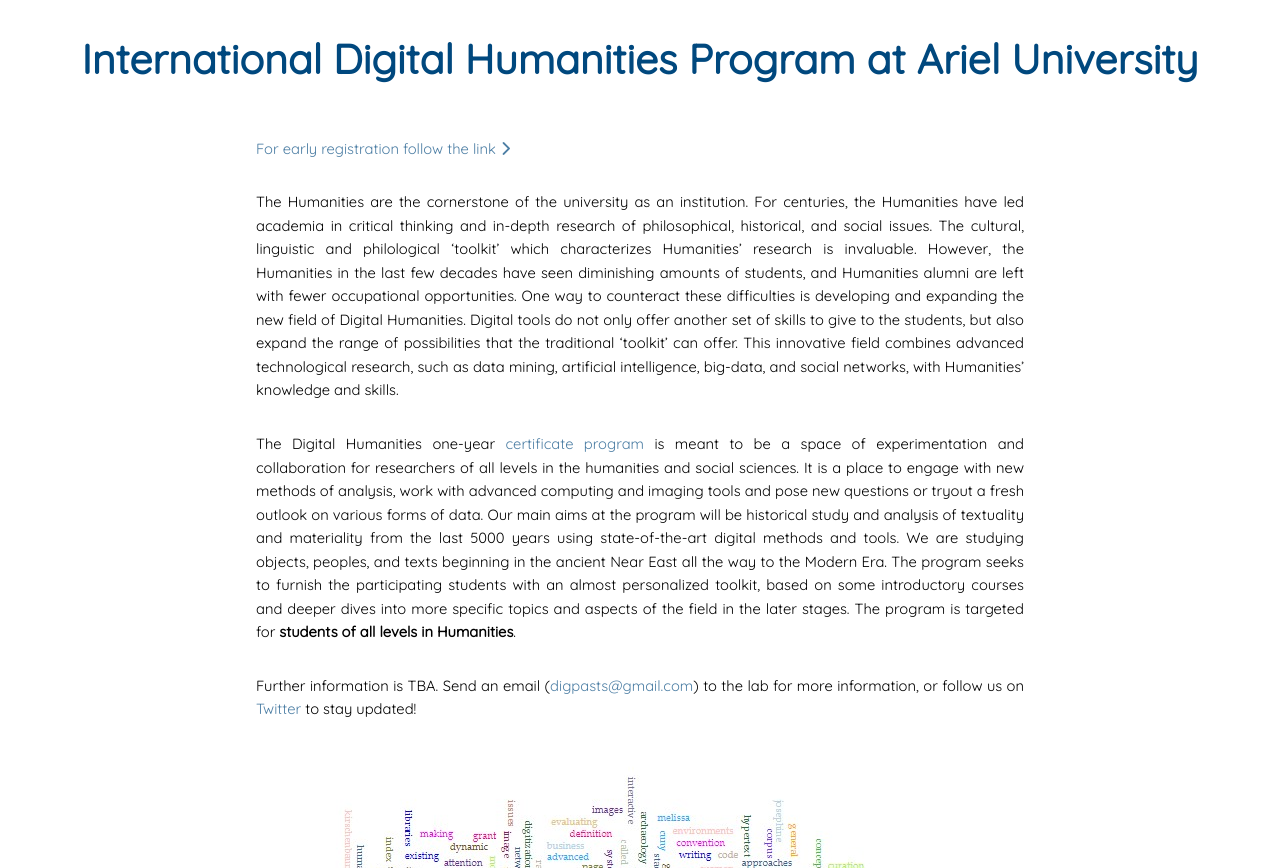
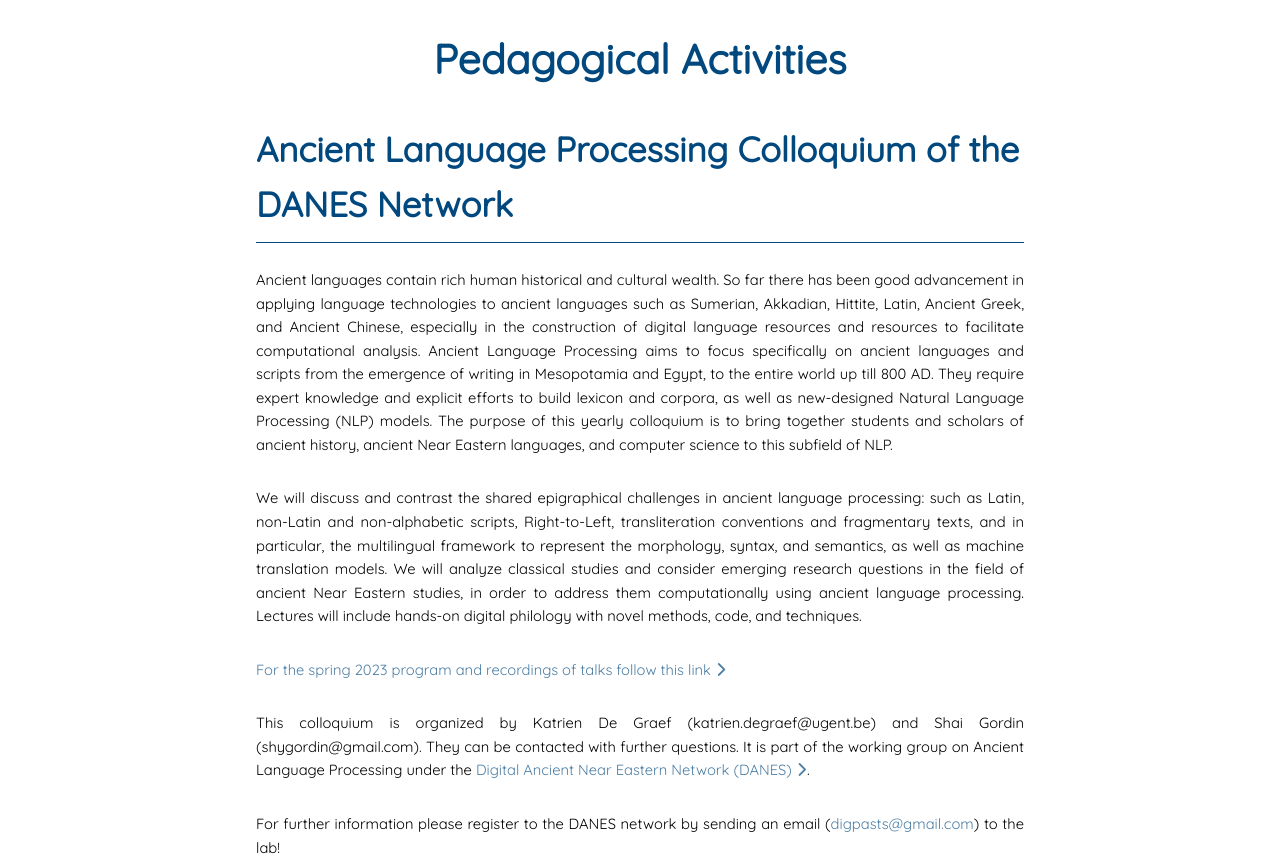
Before and after one commit to DigitalPasts/DigitalPasts.github.io, a Jekyll site: the page built from docs/DH_program.md, in a window 1280 px wide and 1400 px high, cut to the strip 84-952 px from the top of the window. Built offline with Jekyll 4.4.1, drawn with Linux system fonts in a browser that asks for light colours; nearby versions of some CDN libraries; some of the changed text lies outside the part shown.

Commit message:
Update DH_program.md

```diff
--- a/docs/DH_program.md
+++ b/docs/DH_program.md
@@ -1,16 +1,16 @@
 ---
 layout: default-main
-title: International Digital Humanities Program at Ariel University
+title: Pedagogical Activities
 ---
 
-<p><a href="https://www.ariel.ac.il/wp/international-programs/international-digital-humanities-program/" target="_blank">For early registration follow the link <i class="fas fa-chevron-right"></i></a></p>
+## Ancient Language Processing Colloquium of the DANES Network
 
-The Humanities are the cornerstone of the university as an institution. For centuries, the Humanities have led academia in critical thinking and in-depth research of philosophical, historical, and social issues. The cultural, linguistic and philological ‘toolkit’ which characterizes Humanities’ research is invaluable. However, the Humanities in the last few decades have seen diminishing amounts of students, and Humanities alumni are left with fewer occupational opportunities. One way to counteract these difficulties is developing and expanding the new field of Digital Humanities. Digital tools do not only offer another set of skills to give to the students, but also expand the range of possibilities that the traditional ‘toolkit’ can offer. This innovative field combines advanced technological research, such as data mining, artificial intelligence, big-data, and social networks, with Humanities’ knowledge and skills.
+Ancient languages contain rich human historical and cultural wealth. So far there has been good advancement in applying language technologies to ancient languages such as Sumerian, Akkadian, Hittite, Latin, Ancient Greek, and Ancient Chinese, especially in the construction of digital language resources and resources to facilitate computational analysis. Ancient Language Processing aims to focus specifically on ancient languages and scripts from the emergence of writing in Mesopotamia and Egypt, to the entire world up till 800 AD. They require expert knowledge and explicit efforts to build lexicon and corpora, as well as new-designed Natural Language Processing (NLP) models. The purpose of this yearly colloquium is to bring together students and scholars of ancient history, ancient Near Eastern languages, and computer science to this subfield of NLP.
 
-The Digital Humanities one-year <a href="https://www.ariel.ac.il/wp/international-programs/international-digital-humanities-program/" target="_blank">certificate program</a> is meant to be a space of experimentation and collaboration for researchers of all levels in the humanities and social sciences. It is a place to engage with new methods of analysis, work with advanced computing and imaging tools and pose new questions or tryout a fresh outlook on various forms of data. Our main aims at the program will be historical study and analysis of textuality and materiality from the last 5000 years using state-of-the-art digital methods and tools. We are studying objects, peoples, and texts beginning in the ancient Near East all the way to the Modern Era. The program seeks to furnish the participating students with an almost personalized toolkit, based on some introductory courses and deeper dives into more specific topics and aspects of the field in the later stages. The program is targeted for **students of all levels in Humanities**.
+We will discuss and contrast the shared epigraphical challenges in ancient language processing: such as Latin, non-Latin and non-alphabetic scripts, Right-to-Left, transliteration conventions and fragmentary texts, and in particular, the multilingual framework to represent the morphology, syntax, and semantics, as well as machine translation models. We will analyze classical studies and consider emerging research questions in the field of ancient Near Eastern studies, in order to address them computationally using ancient language processing. Lectures will include hands-on digital philology with novel methods, code, and techniques.
 
-Further information is TBA. Send an email (<{{ site.email }}>) to the lab for more information, or follow us on [Twitter]({{ site.twitter }}) to stay updated!
+<p><a href="https://docs.google.com/document/d/1blLcr4td9ilI-dwGJ6Eh1qm0ZS1IAi9h/edit?usp=sharing&ouid=105840067147853910357&rtpof=true&sd=true" target="_blank">For the spring 2023 program and recordings of talks follow this link <i class="fas fa-chevron-right"></i></a></p>
 
-![a wordcloud of the words from the wikipedia entry for Digital Humanities](/images/index/digital_humanities_wordcloud2.jpg)
+This colloquium is organized by Katrien De Graef (katrien.degraef@ugent.be) and Shai Gordin (shygordin@gmail.com). They can be contacted with further questions. It is part of the working group on Ancient Language Processing under the <a href="https://digitalpasts.github.io/DANES/" target="_blank">Digital Ancient Near Eastern Network (DANES) <i class="fas fa-chevron-right"></i></a>.
 
-**Program Staff**: Dr. Shai Gordin (head of program); Prof. Itzhaq Shai; Dr. Amos Azaria; Dr. Lee-Ad Gottlieb; Dr. Gil Ben Artzi; Dr. Assaf Hoogi
+For further information please register to the DANES network by sending an email (<{{ site.email }}>) to the lab!
```
